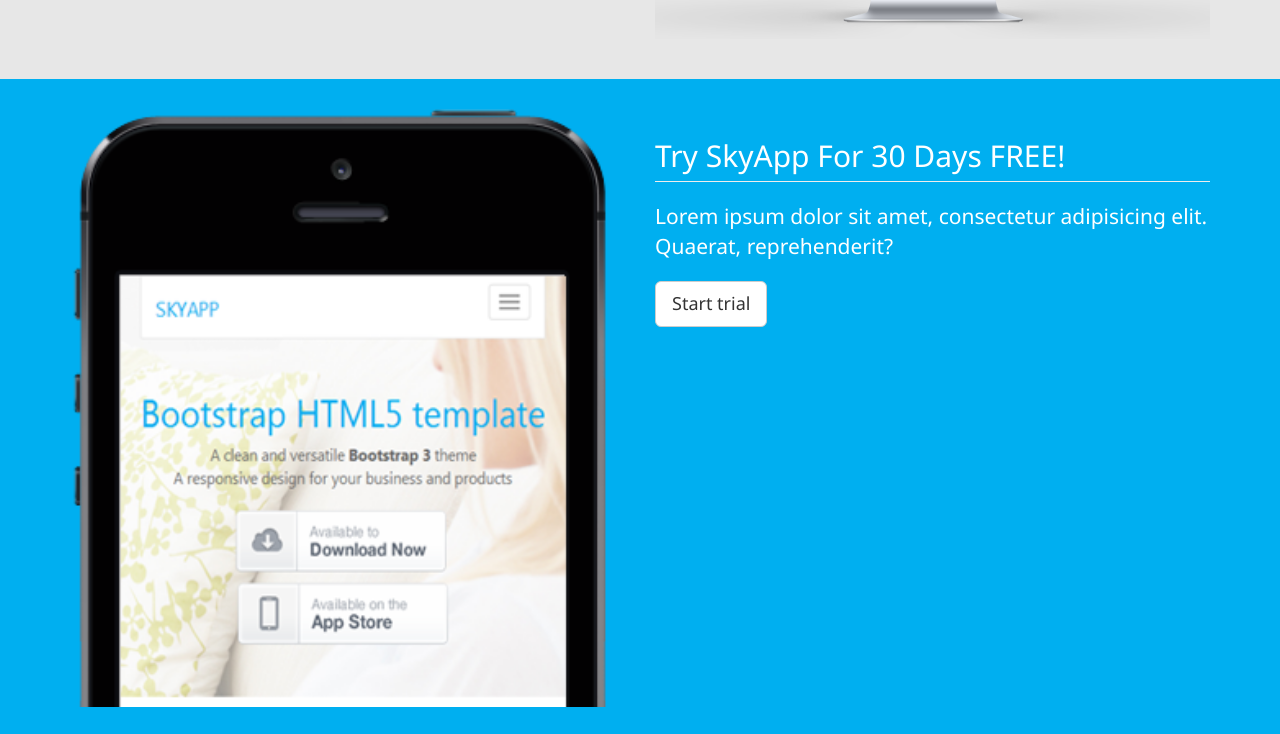
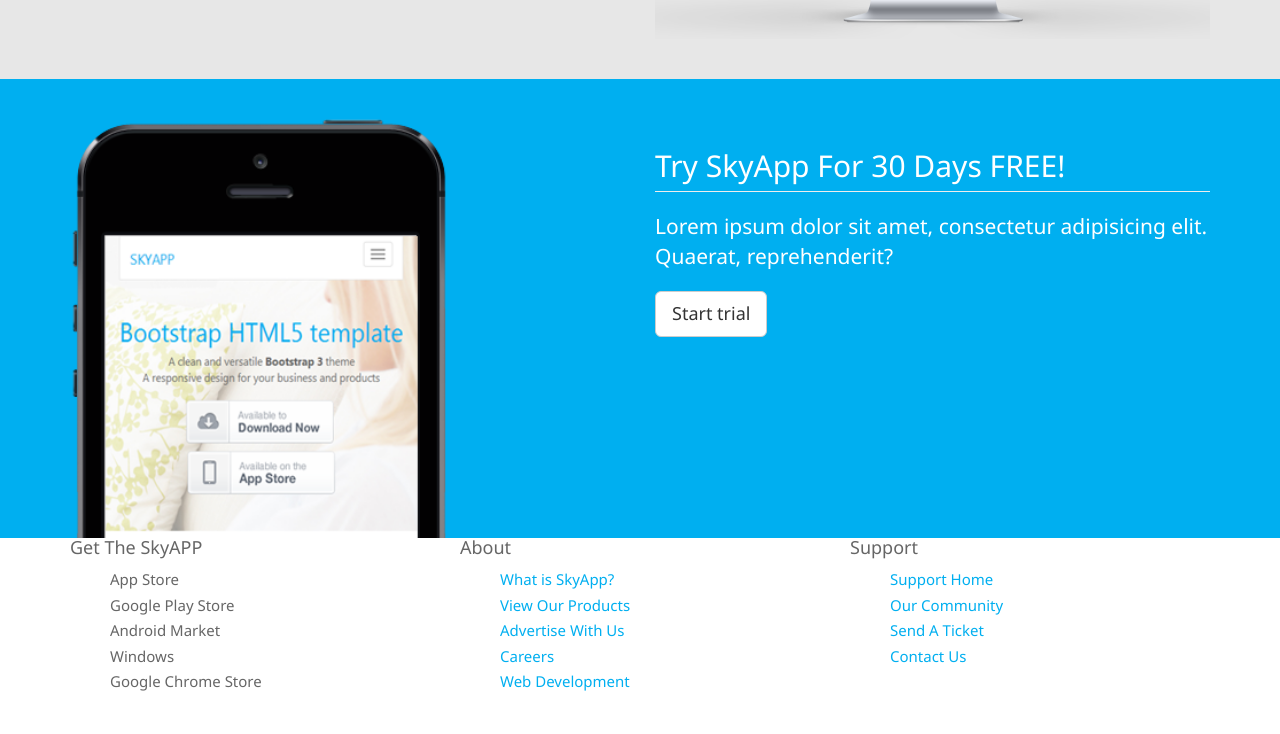
Before and after one commit to TomyToast/Bootstrap-Sass-Template, a website: page index.html in a window 1280 px wide. Shown: the part 1616-2350 px from the top of the page. After the commit the page ends 2321 px from the top, so only its background shows below. Drawn offline with Linux system fonts and the light colour scheme.

Commit message:
add styles for section-primary

```diff
--- a/index.html
+++ b/index.html
@@ -170,11 +170,11 @@
       </div>
     </section>
 
-    <section class="section-primary">
+    <section class="section-primary extra-pad">
       <div class="container">
         <div class="row">
           <div class="col-md-6">
-            <img src="img/device-iphone.png" alt="" class="device">
+            <img class="device device-small" src="img/device-iphone.png" alt="">
           </div>
           <div class="col-md-6">
             <h2 class="page-header">Try SkyApp For 30 Days FREE!</h2>
--- a/scss/base/_base.scss
+++ b/scss/base/_base.scss
@@ -20,3 +20,8 @@
 img.device {
     width: 100%;
 }
+
+img.device-small {
+    width: 70%;
+    margin-bottom: -40px;
+}
```
Also changed, not shown: scripts/out.js (+1 -1 lines).
